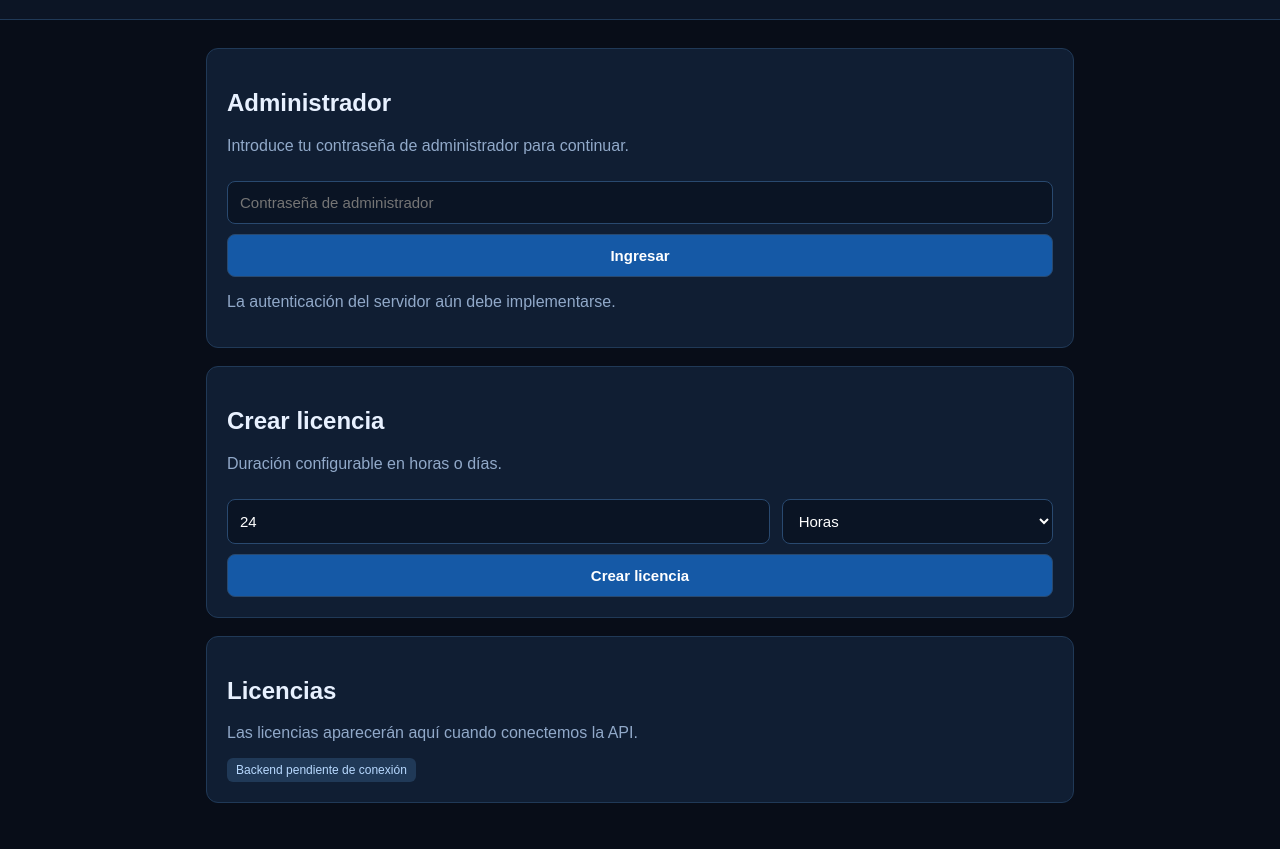
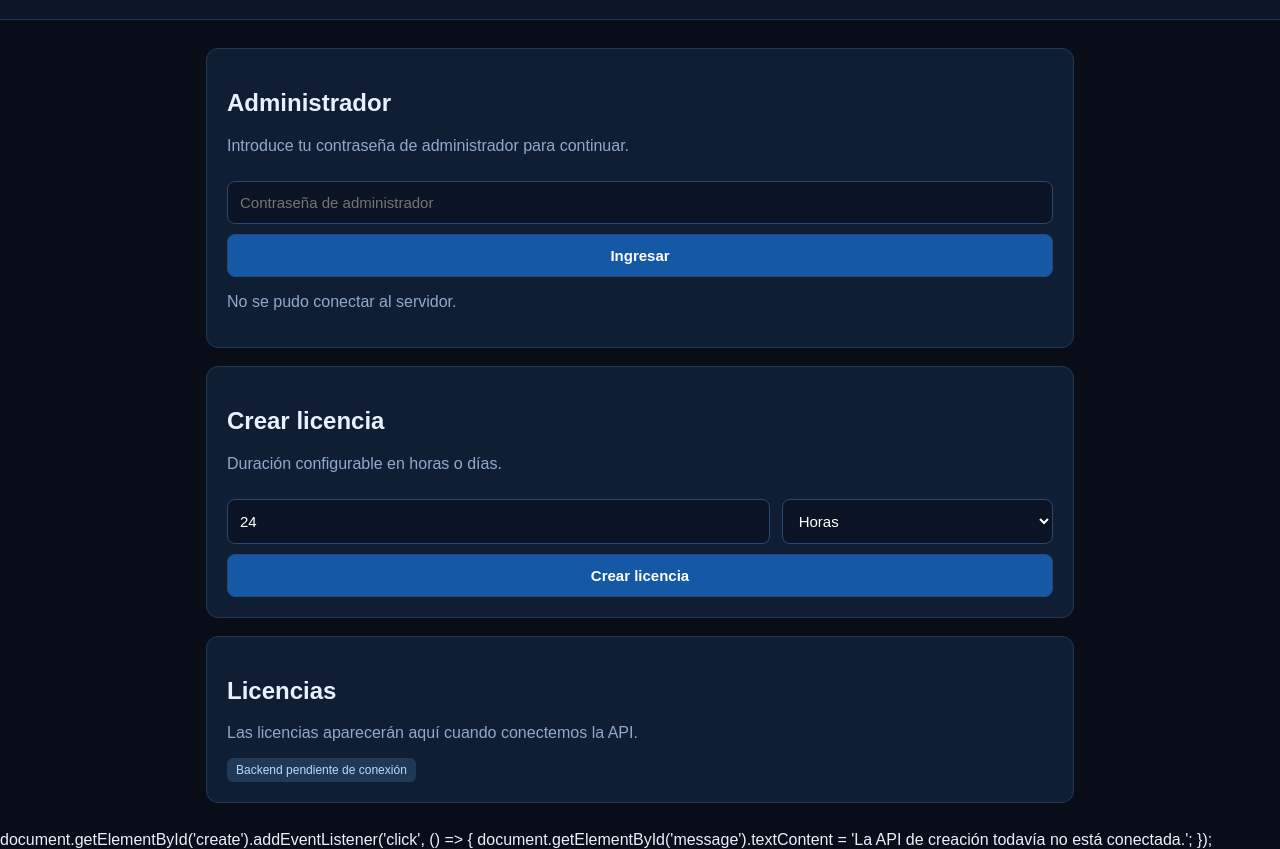
Before and after one commit to lvl76748465/servidor-licencias, a website: page public/index.html in a window 1280 px wide. Both pictures are taken after a click on the button "Ingresar". Shown: the part 80-929 px from the top of the page. Drawn offline with Linux system fonts and the light colour scheme; no server answers.

Commit message:
Implement login functionality with API call
Updated the login script to handle authentication via API call.

```diff
--- a/public/index.html
+++ b/public/index.html
@@ -99,11 +99,30 @@
     </section>
   </main>
 
-  <script>
-    document.getElementById('login').addEventListener('click', () => {
-      document.getElementById('message').textContent =
-        'La autenticación del servidor aún debe implementarse.';
-    });
+ <script>
+  document.getElementById('login').addEventListener('click', async () => {
+    const password = document.getElementById('password').value;
+    const message = document.getElementById('message');
+
+    try {
+      const response = await fetch('/api/login', {
+        method: 'POST',
+        headers: { 'Content-Type': 'application/json' },
+        body: JSON.stringify({ password })
+      });
+
+      const data = await response.json();
+
+      if (response.ok && data.ok) {
+        message.textContent = 'Inicio de sesión correcto.';
+      } else {
+        message.textContent = data.error || 'No se pudo iniciar sesión.';
+      }
+    } catch {
+      message.textContent = 'No se pudo conectar al servidor.';
+    }
+  });
+</script>
 
     document.getElementById('create').addEventListener('click', () => {
       document.getElementById('message').textContent =
```
